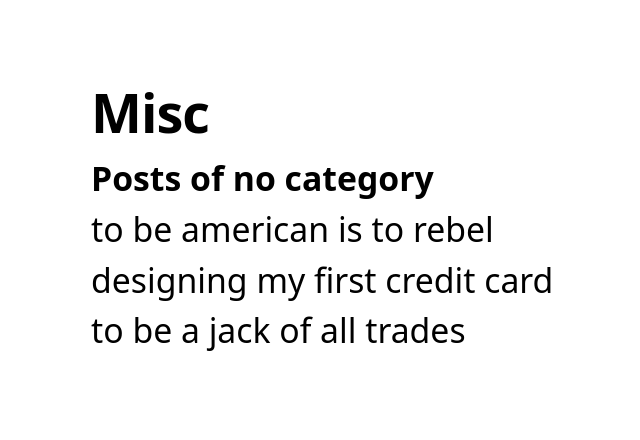
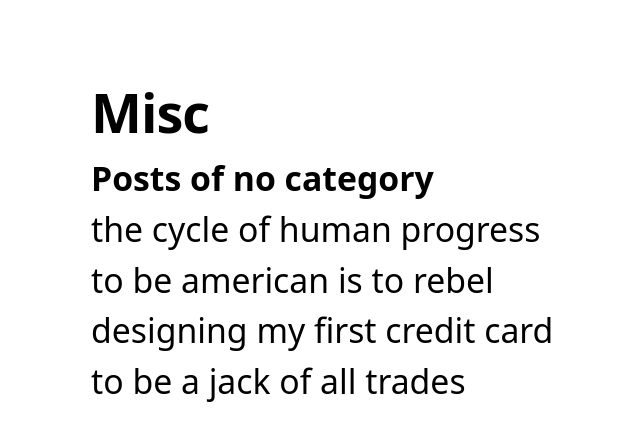
Before and after one commit to aunyks/blog, a Next.js app: page /misc in a window 1280 px wide. Shown: the top 440 px of the page, without its empty margins (17-657 px from the left). Built offline with nearby package versions, Linux system fonts and the light colour scheme.

Commit message:
finish the cohp

```diff
--- a/pages/misc.js
+++ b/pages/misc.js
@@ -6,6 +6,7 @@ export default () => (
     pageTitle="Misc"
     title="Misc"
     subtitle="Posts of no category">
+    <Link href="/2020/8/the-cycle-of-human-progress">the cycle of human progress</Link>
     <Link href="/2020/8/to-be-american-is-to-rebel">to be american is to rebel</Link>
     <Link href="/2020/8/designing-my-first-credit-card">designing my first credit card</Link>
     <Link href="/2020/8/to-be-a-jack-of-all-trades">to be a jack of all trades</Link>
```
